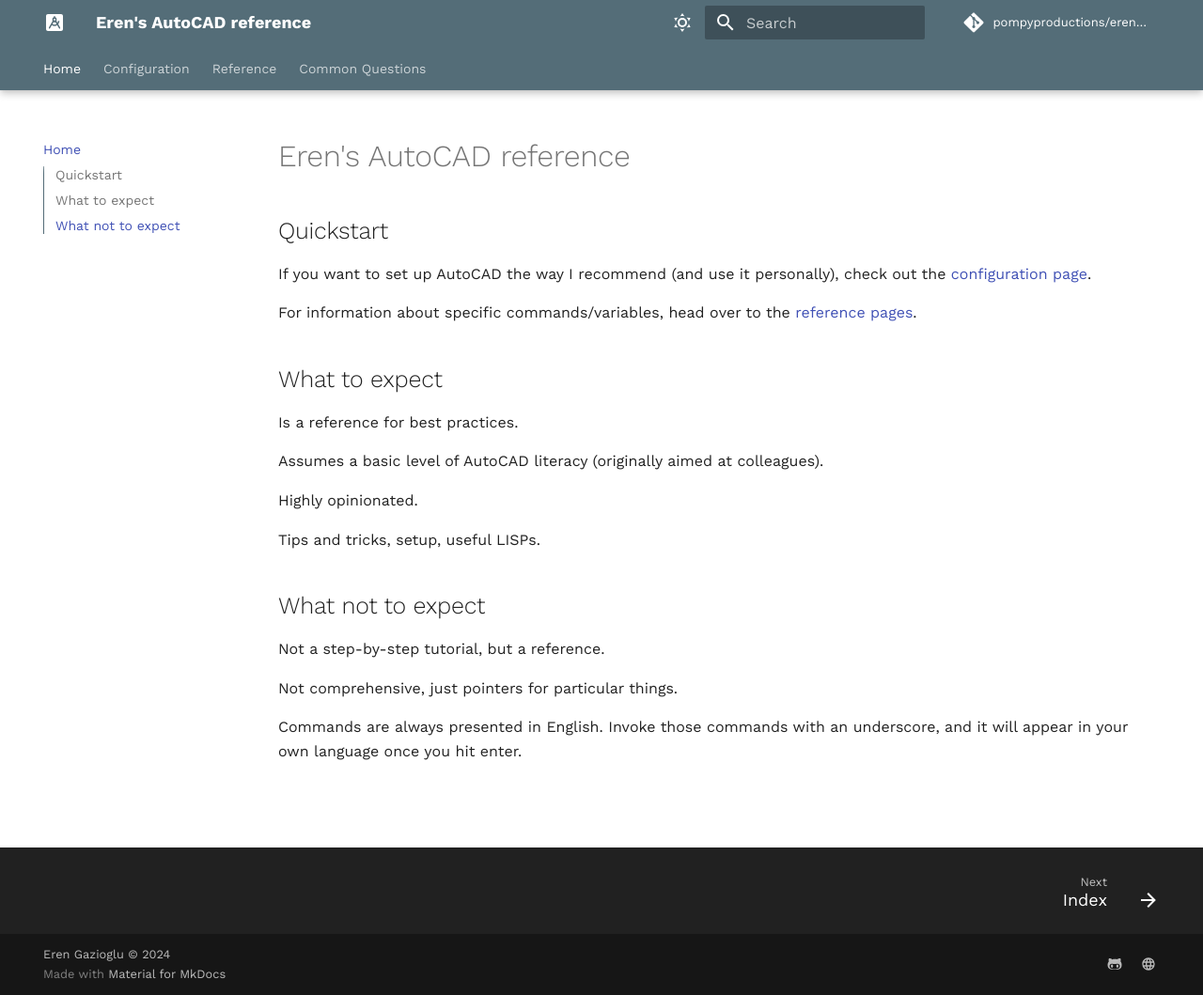
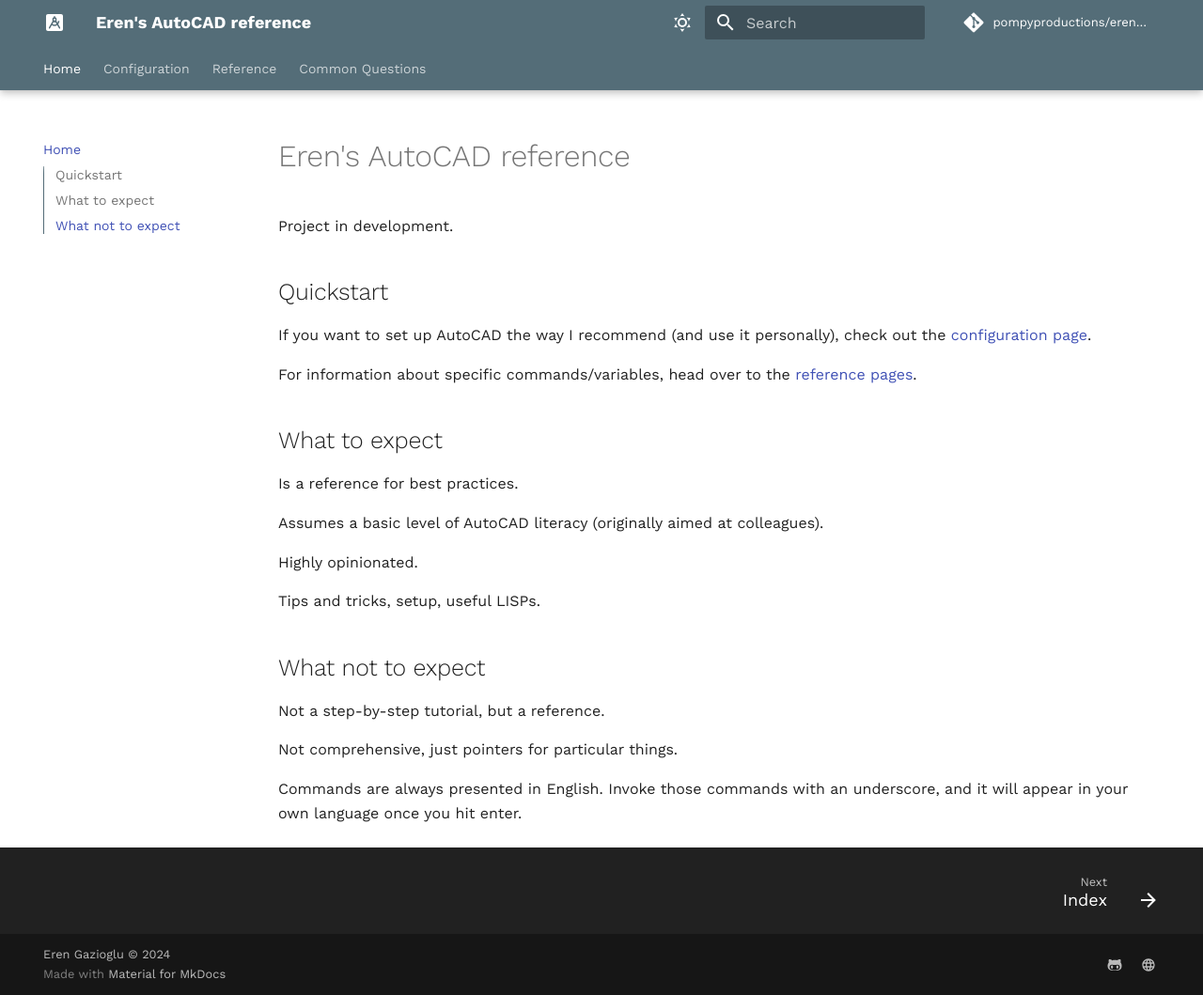
Before and after one commit to pompyproductions/autocad-reference, an MkDocs documentation site: the page built from docs/index.md, in a window 1280 px wide and 1059 px high. Shown: the whole window at 94% size. Built offline with MkDocs 1.6.1 and Material for MkDocs 9.7.7, drawn with Linux system fonts in a browser that asks for light colours; comment, search, counter and statistics services are not loaded.

Commit message:
Try pushing for publishing

```diff
--- a/docs/index.md
+++ b/docs/index.md
@@ -1,4 +1,6 @@
 # Eren's AutoCAD reference
+
+Project in development.
 
 ## Quickstart
 
```
Also changed, not shown: 1 other file.
